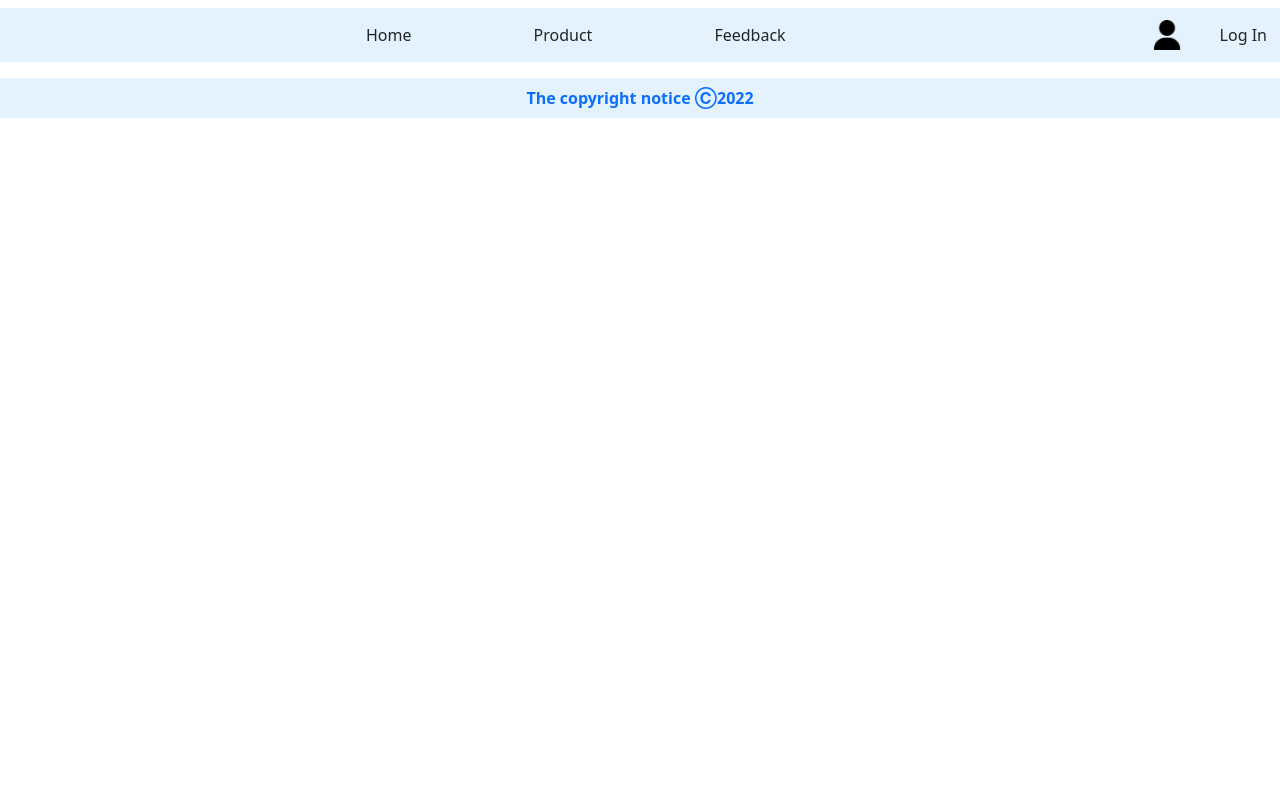
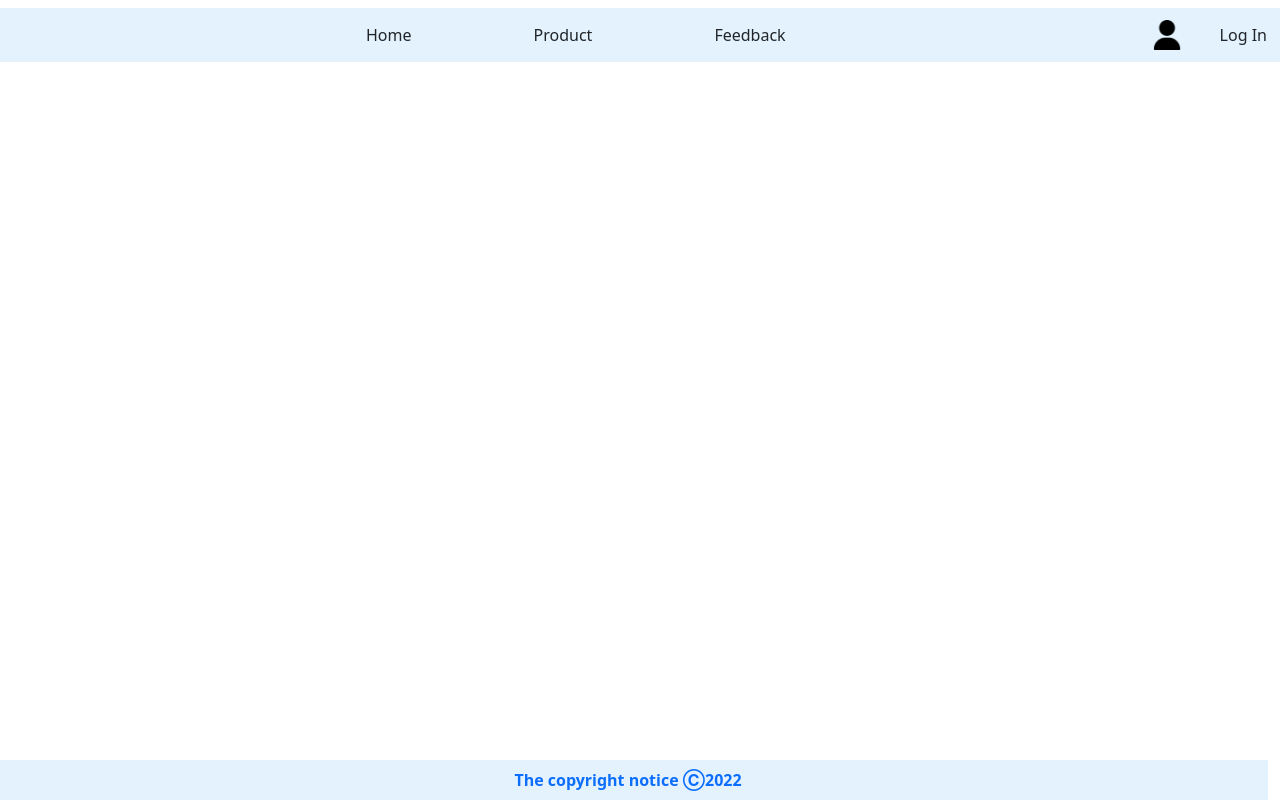
Before and after one commit to raju-tagline/shopping-corner, an Angular app: page / in a window 1280 px wide. Built offline with nearby package versions, Linux system fonts and the light colour scheme.

Commit message:
added css into footer component of coere module

```diff
--- a/src/app/core/footer/footer.component.html
+++ b/src/app/core/footer/footer.component.html
@@ -1,8 +1,8 @@
-<div class="row footer mt-3">
-    <div class="col-sm-12">
-        <nav class="navbar" style="background-color: #e3f2fd;">
+<div class="row footer">
+    <div class="col-12">
+        <nav class="navbar">
             <div class="text-primary m-auto">
-                <span><strong>The copyright notice Ⓒ2022</strong></span>
+                <span><strong>The copyright notice Ⓒ{{ year | date:'yyyy' }} </strong></span>
             </div>
         </nav>
     </div>
--- a/src/app/core/footer/footer.component.scss
+++ b/src/app/core/footer/footer.component.scss
@@ -1,8 +1,6 @@
-// .footer {
-//   position: fixed;
-//   bottom: 0;
-//   width: 100%;
-//   padding-left: 20px;
-//   height: 40px;
-//   margin-bottom: 10px;
-// }
+.footer {
+  background-color: #e3f2fd;
+  position: fixed;
+  bottom: 0;
+  width: 100%;
+}
--- a/src/app/core/footer/footer.component.ts
+++ b/src/app/core/footer/footer.component.ts
@@ -3,13 +3,12 @@ import { Component, OnInit } from '@angular/core';
 @Component({
   selector: 'shopping-corner-footer',
   templateUrl: './footer.component.html',
-  styleUrls: ['./footer.component.scss']
+  styleUrls: ['./footer.component.scss'],
 })
 export class FooterComponent implements OnInit {
+  public year: Date = new Date();
 
-  constructor() { }
+  constructor() {}
 
-  ngOnInit(): void {
-  }
-
+  ngOnInit(): void {}
 }
```
